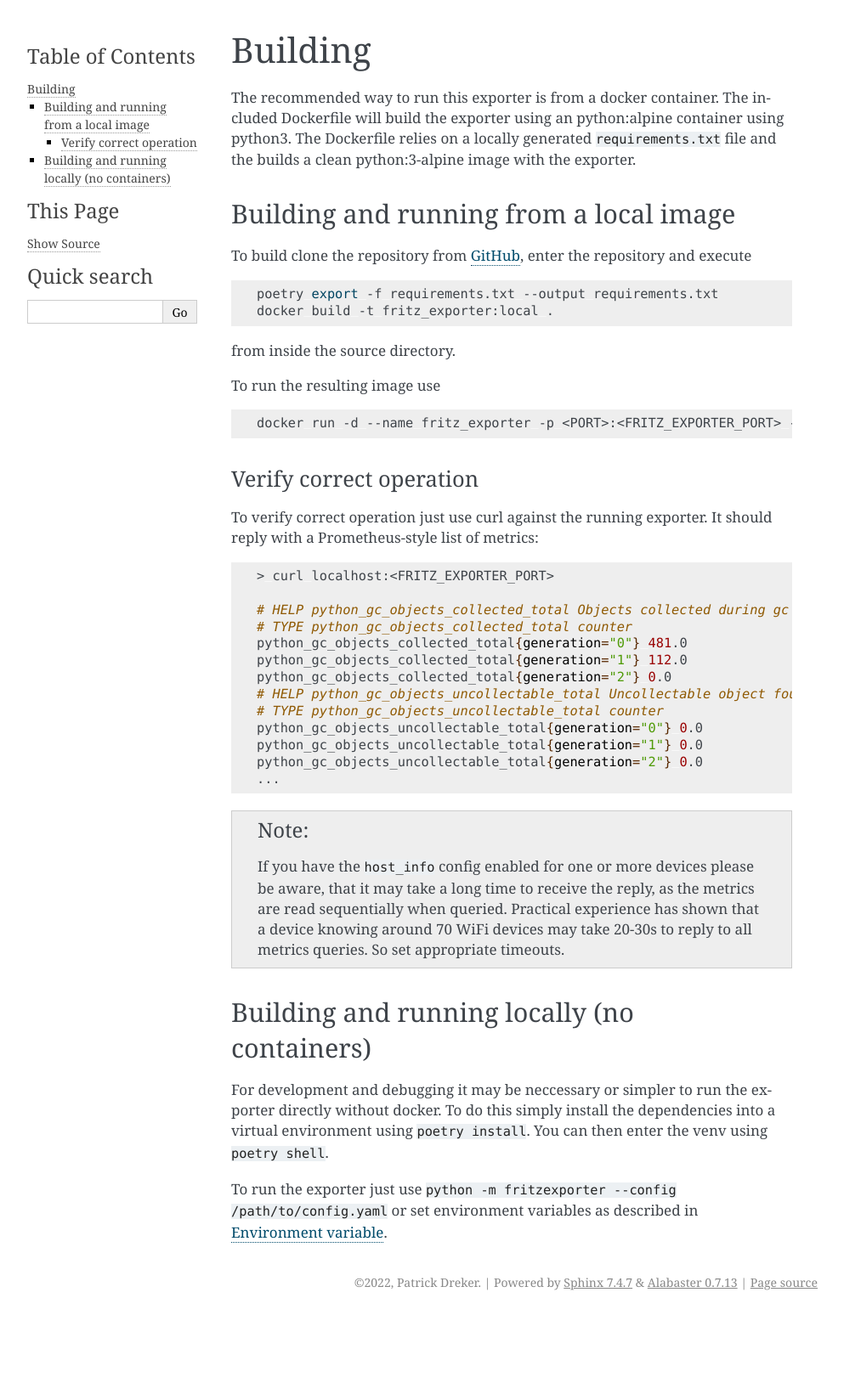
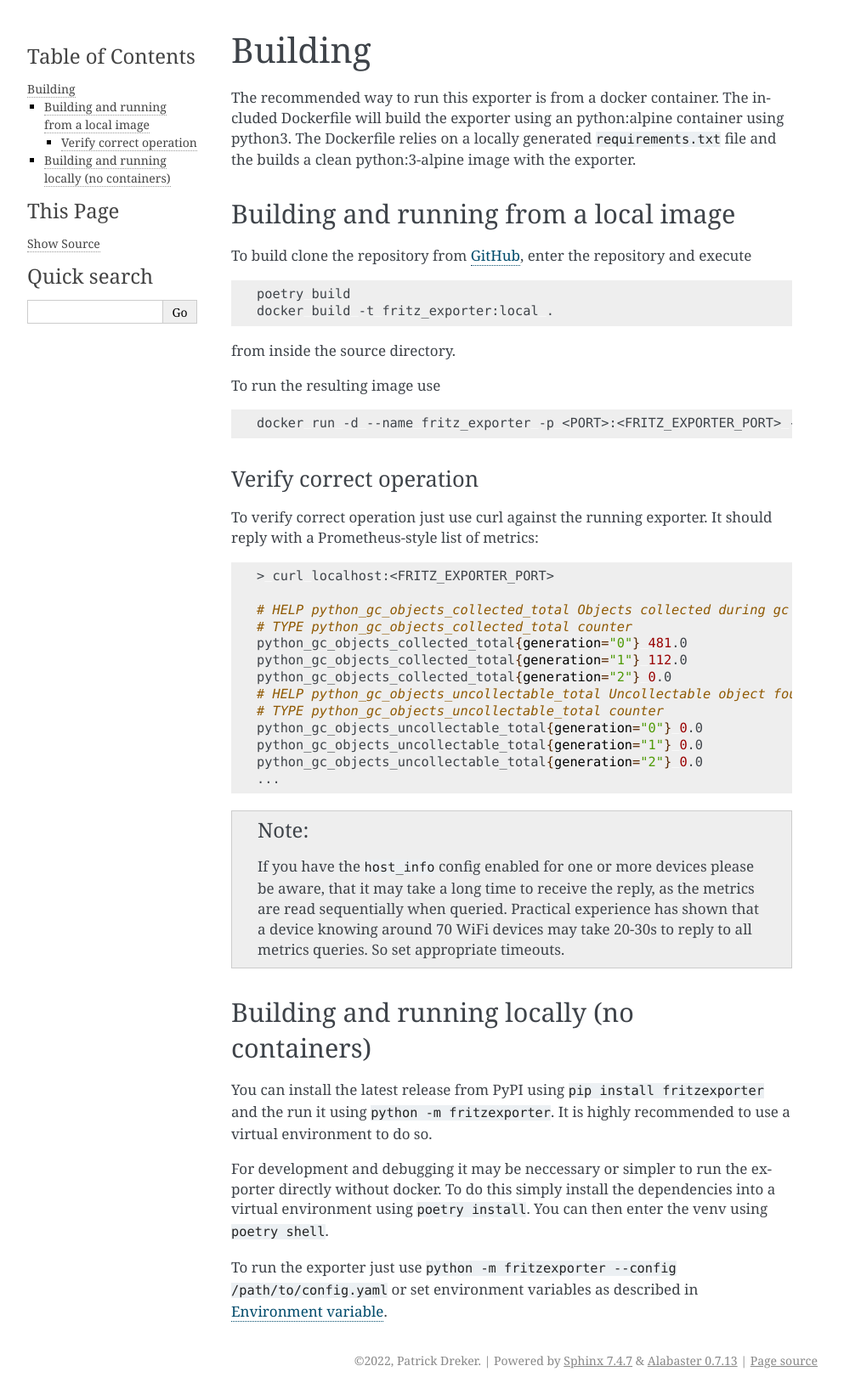
Before and after one commit to pdreker/fritz_exporter, a Sphinx documentation site: the page built from docs/building.rst, in a window 1280 px wide. Shown: the whole page at 85% size, without its empty margins (148-1141 px from the left). Built offline with Sphinx 7.4.7, drawn with Linux system fonts in a browser that asks for light colours; before the commit the page ends 1549 px from its top, so only the background shows below that.

Commit message:
docs: Add reference to PyPI in docs

```diff
--- a/docs/building.rst
+++ b/docs/building.rst
@@ -10,7 +10,7 @@
 
 .. code-block:: bash
 
-  poetry export -f requirements.txt --output requirements.txt
+  poetry build
   docker build -t fritz_exporter:local .
 
 
@@ -51,6 +51,8 @@
 Building and running locally (no containers)
 --------------------------------------------
 
+You can install the latest release from PyPI using ``pip install fritzexporter`` and the run it using ``python -m fritzexporter``. It is highly recommended to use a virtual environment to do so.
+
 For development and debugging it may be neccessary or simpler to run the exporter directly without docker. To do this simply install the dependencies into a virtual environment using ``poetry install``. You can then enter the venv using ``poetry shell``.
 
 To run the exporter just use ``python -m fritzexporter --config /path/to/config.yaml`` or set environment variables as described in :ref:`environment-config`.
```
